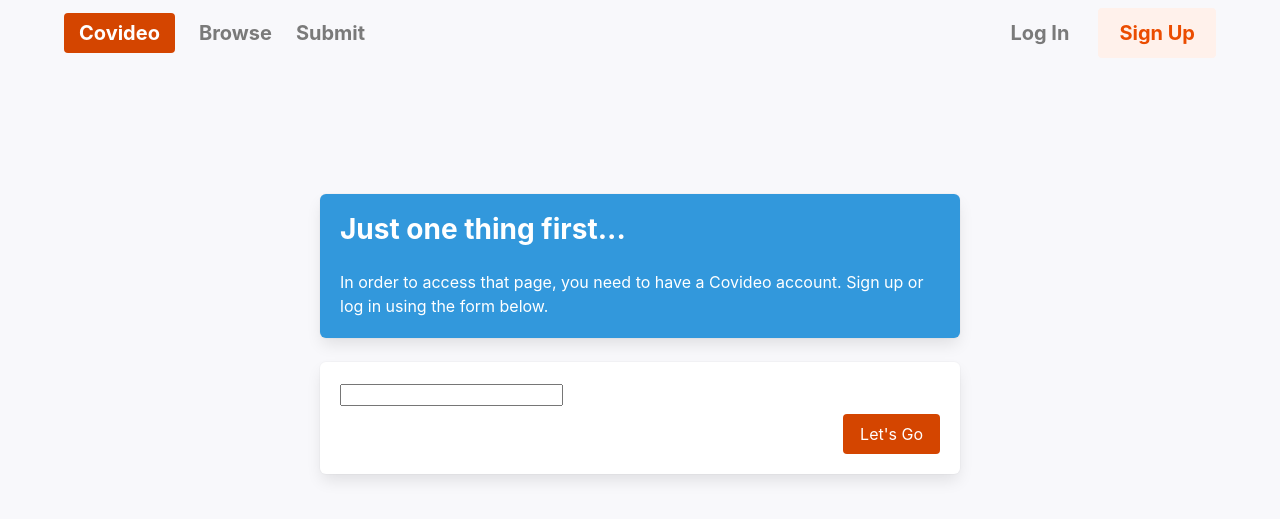
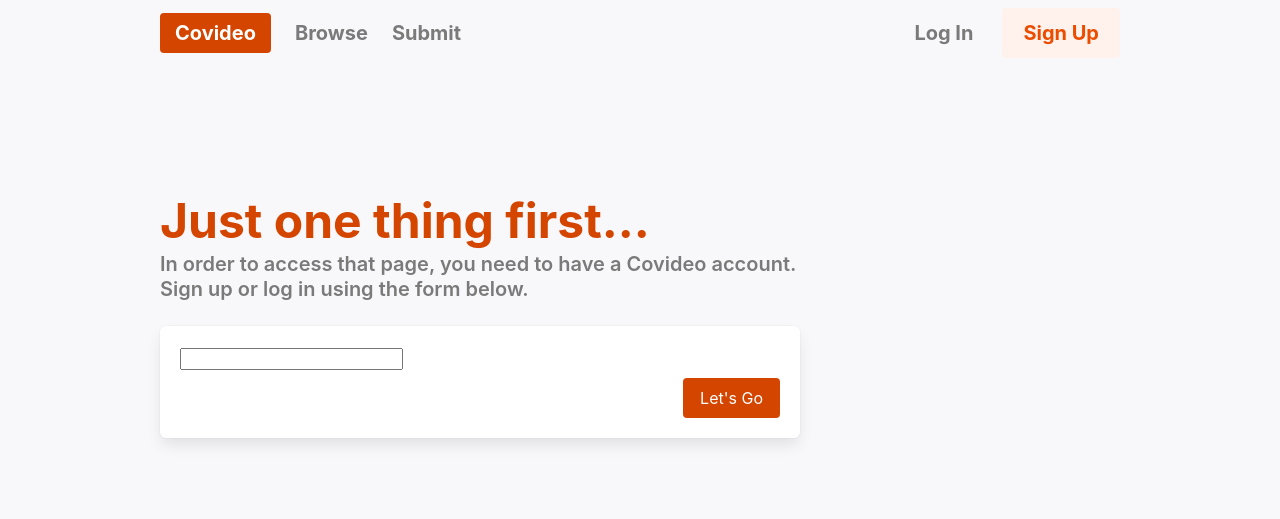
Before and after one commit to milesmcc/covideo, a Django app: page /accounts/login/?next=/videos/new/ in a window 1280 px wide. Shown: the top 519 px of the page. Run offline with Django 3.2, Linux system fonts and the light colour scheme; style sheets or scripts are compiled from the project's sources; parts of the project's set-up code (start-up, migrations or seed data) failed here and were passed over; some libraries are stand-ins or nearby versions; some web fonts are replaced.

Commit message:
Add better emails, more design changes

```diff
--- a/covideo/accounts/templates/accounts/views/login.html
+++ b/covideo/accounts/templates/accounts/views/login.html
@@ -8,15 +8,13 @@
 </div>
 <section class="is-narrower">
     {% if request.GET.next %}
-    <div class="box is-info">
-        <h4 class="title is-size-4">Just one thing first...</h4>
-        <p>In order to access that page, you need to have a Covideo account. Sign up or log in using the form below.</p>
-    </div>
+        <h4 class="title is-size-2 has-text-primary">Just one thing first...</h4>
+        <p class="subtitle is-size-5 has-text-grey has-text-weight-semibold">In order to access that page, you need to have a Covideo account. Sign up or log in using the form below.</p>
     {% else %}
     <h1 class="title is-smaller-mobile is-size-1 has-text-primary has-text-weight-bold">Sharing life<br
             class="is-hidden-touch"> under
         lockdown</h1>
-    <p class="subtitle is-size-4 has-text-grey has-text-weight-bold">
+    <p class="subtitle is-size-4 has-text-grey has-text-weight-semibold">
         Covideo is a crowdsourced feed of short video diaries. What's on your mind?
     </p>
     {% endif %}
--- a/covideo/accounts/urls.py
+++ b/covideo/accounts/urls.py
@@ -3,8 +3,8 @@
 from . import views
 
 urlpatterns = [
-    path('register/', views.RegisterCompleteView.as_view(), name="register_complete"),
-    path('login/', views.LoginView.as_view(), name="login"),
+    path('register/', views.RegisterCompleteView.as_view(extra_context={"title": "Welcome"}), name="register_complete"),
+    path('login/', views.LoginView.as_view(extra_context={"title": "Log In or Sign Up"}), name="login"),
     path('email/unsubscribe/', views.UnsubscribeEmailView.as_view(), name="email_unsubscribe"),
     path('logout/', views.LogoutView.as_view(), name="logout"),
     path('redirect/', views.AuthenticatedRedirectView.as_view(), name="redirect")
--- a/covideo/core/admin.py
+++ b/covideo/core/admin.py
@@ -33,10 +33,16 @@
 
 admin.site.register(User, CoreUserAdmin)
 
+def send_prompt_email(modeladmin, request, queryset):
+    for prompt in queryset:
+        prompt.send_announcement_email()
+send_prompt_email.short_description = "Announce to everyone"
+
 class PromptAdmin(admin.ModelAdmin):
     list_display = ('day', 'text')
     search_fields = ('text',)
     ordering = ('-day',)
+    actions = [send_prompt_email]
 
 admin.site.register(Prompt, PromptAdmin)
 
--- a/covideo/core/models.py
+++ b/covideo/core/models.py
@@ -70,6 +70,12 @@
     def __str__(self):
         return self.text
 
+    def send_announcement_email(self):
+        for user in User.objects.filter(verified_email=True):
+            send_email.delay(user, self.text, "core/emails/prompt.html", context={
+                "prompt": self.text,
+            })
+
 
 # VIDEOS
 
--- a/covideo/core/static/core/sass/bulma/bulma.sass
+++ b/covideo/core/static/core/sass/bulma/bulma.sass
@@ -21,6 +21,9 @@
 $size-5: 1.25rem
 $size-6: 1rem
 $size-7: 0.75rem
+
+$widescreen-enabled: false
+$fullhd-enabled: false
 
 /*! bulma.io v0.8.0 | MIT License | github.com/jgthms/bulma */
 @import "utilities/_all"
--- a/covideo/core/static/core/sass/shared.sass
+++ b/covideo/core/static/core/sass/shared.sass
@@ -1,10 +1,8 @@
 .is-narrower
   max-width: 40rem
-  margin: auto
 
 .is-narrower-ish
   max-width: 60rem
-  margin: auto
 
 @media screen and (max-width: 759px)
   .is-smaller-mobile
--- a/covideo/core/tasks.py
+++ b/covideo/core/tasks.py
@@ -10,6 +10,7 @@
     if not user.email_opt_out or override_opt_out:
         context["to"] = user.email
         context["base_url"] = settings.ROOT_PATH
+        context["user"] = user
         context["ak"] = f"ak={user.ak_param()}"
         richtext = render_to_string(template, context=context, request=request)
         plaintext = html2text.HTML2Text().handle(richtext)
--- a/covideo/videos/templates/videos/includes/video.html
+++ b/covideo/videos/templates/videos/includes/video.html
@@ -6,7 +6,7 @@
     <p class="has-text-primary is-size-5 title is-marginless">{{video.user.display_name}}</p>
     <h4 class="title is-size-4 is-marginless">{{video.title}}</h4>
     {% if video.status != "PUBLISHED" %}
-    <span class="tag is-info">Not Yet Public</span>
+    <span class="tag is-info">Not yet public</span>
     {% endif %}
     <br><br><br>
 </div>
--- a/covideo/videos/urls.py
+++ b/covideo/videos/urls.py
@@ -3,7 +3,7 @@
 from . import views
 
 urlpatterns = [
-    path('new/', views.SubmitView.as_view(extra_context={"tab": "submit"}), name="submit"),
-    path('mine/', views.PersonalVideosView.as_view(), name="personal"),
+    path('new/', views.SubmitView.as_view(extra_context={"tab": "submit", "title": "Submit"}), name="submit"),
+    path('mine/', views.PersonalVideosView.as_view(extra_context={"title": "Your Videos"}), name="personal"),
     path('', views.BrowseView.as_view(extra_context={"tab": "browse"}), name="browse"),
 ]
```
Also changed, not shown: covideo/core/templates/core/emails/prompt.html (added, +19 -0 lines), covideo/videos/templates/videos/views/personal_videos.html (+3 -4 lines).
